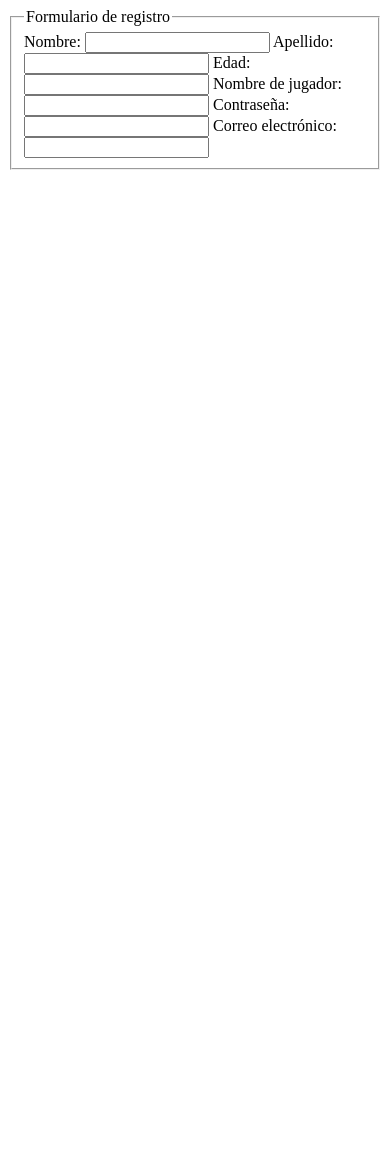
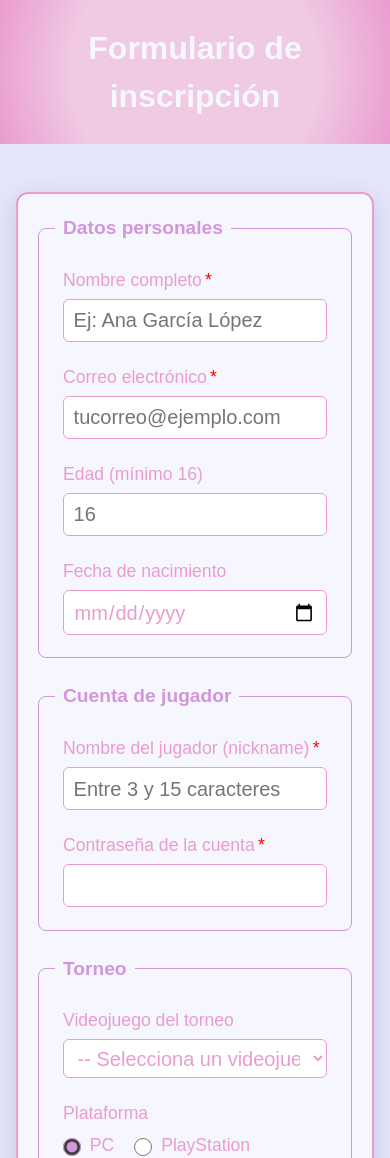
Before and after one commit to danielgc-29/0373-Llenguatges-de-marques, a plain HTML site: page sesion-7/index.html in a window 390 px wide. Shown: the top 1158 px of the page. Before the commit the page ends 844 px from the top, so only its background shows below. Drawn offline with Linux system fonts and the light colour scheme.

Commit message:
sesion-7-acabada

```diff
--- /dev/null
+++ b/sesion-7/css/main.css
@@ -0,0 +1,231 @@
+:root {
+  --primary-color: #f0c9e3;
+  --second-color: #ea9ccf;
+  --third-color: #f6f6fe;
+  --fourth-color: #e5e6fc;
+  --fifth-color: #d296db;
+}
+
+body {
+  min-height: 100vh;
+  display: flex;
+  flex-direction: column;
+  font-family: Arial, Helvetica, sans-serif;
+  color: var(--second-color);
+  background-color: var(--fourth-color);
+}
+
+header {
+  background: var(--primary-color);
+  background: radial-gradient(circle, var(--primary-color) 60%, var(--second-color) 100%);
+  margin-bottom: 3rem;
+}
+
+h1 {
+  font-size: 3rem;
+  font-weight: bold;
+  padding: 2rem;
+  text-align: center;
+  color: var(--third-color);
+}
+
+
+main {
+  flex: 1;
+  display: flex;
+  justify-content: center;
+  align-items: center;
+  padding: 0 1rem 3rem;
+}
+
+form,
+.card {
+  width: 100%;
+  max-width: 40rem;
+  border: 2px solid var(--second-color);
+  border-radius: 12px;
+  padding: 2.5rem;
+  background-color: var(--third-color);
+  box-shadow: 0 8px 24px rgba(68, 69, 99, 0.2);
+}
+
+.card h2 {
+  margin: 1.5rem 0 0.5rem;
+}
+
+.card ul {
+  padding-left: 1.5rem;
+}
+
+
+fieldset {
+  border: 1px solid var(--fifth-color);
+  border-radius: 8px;
+  padding: 1rem 1rem 0.5rem;
+  margin-bottom: 1.5rem;
+}
+
+legend {
+  padding: 0 0.5rem;
+  font-size: 1.2rem;
+  font-weight: bold;
+  color: var(--fifth-color);
+}
+
+
+.form-group {
+  padding: 0.5rem;
+  margin-bottom: 0.4rem;
+}
+
+.row {
+  display: flex;
+  gap: 1rem;
+}
+
+.row .form-group {
+  flex: 1;
+}
+
+input,
+textarea,
+select {
+  border: 1px solid var(--second-color);
+  border-radius: 6px;
+  color: var(--second-color);
+  background-color: #fff;
+  padding: 0.4rem 0.6rem;
+  transition: border-color 0.2s, box-shadow 0.2s;
+}
+
+input:not(input[type="radio"], input[type="checkbox"]),
+textarea,
+select {
+  width: 100%;
+  font-size: 1.25rem;
+  line-height: 1.75rem;
+}
+
+textarea {
+  resize: vertical;
+}
+
+
+input:focus,
+textarea:focus,
+select:focus {
+  outline: none;
+  border-color: var(--fifth-color);
+  box-shadow: 0 0 0 4px var(--primary-color);
+}
+
+label {
+  display: block;
+  margin-bottom: 0.35rem;
+  font-size: 1.1rem;
+}
+
+.inline {
+  display: inline;
+  margin-right: 1rem;
+}
+
+.options {
+  display: flex;
+  flex-wrap: wrap;
+  align-items: center;
+  gap: 0.25rem;
+}
+
+input[type="radio"],
+input[type="checkbox"] {
+  accent-color: var(--fifth-color);
+  width: 1.1rem;
+  height: 1.1rem;
+  vertical-align: middle;
+  margin-right: 0.3rem;
+}
+
+a {
+  color: var(--fifth-color);
+  font-weight: bold;
+}
+
+a:hover {
+  color: var(--second-color);
+}
+
+
+.buttons {
+  display: flex;
+  flex-wrap: wrap;
+  gap: 1rem;
+  justify-content: center;
+}
+
+.btn {
+  flex: 1;
+  min-width: 10rem;
+  height: 2.75rem;
+  margin-top: 1rem;
+  display: block;
+  line-height: 2.5rem;
+  text-align: center;
+  text-decoration: none;
+  font-size: 1.25rem;
+  border: 1px solid var(--second-color);
+  border-radius: 8px;
+  background-color: var(--fifth-color);
+  color: var(--third-color);
+  cursor: pointer;
+  transition: transform 0.15s, background-color 0.2s, box-shadow 0.2s;
+}
+
+.btn:hover {
+  background-color: var(--second-color);
+  transform: translateY(-2px);
+  box-shadow: 0 6px 14px rgba(68, 69, 99, 0.35);
+}
+
+.btn:active {
+  transform: translateY(0);
+}
+
+.btn-secondary {
+  background-color: transparent;
+  color: var(--second-color);
+}
+
+.btn-secondary:hover {
+  background-color: var(--primary-color);
+  color: var(--second-color);
+}
+
+
+.is-required::after {
+  content: '*';
+  color: red;
+  margin-left: 0.2rem;
+}
+
+
+@media (max-width: 600px) {
+  h1 {
+    font-size: 2rem;
+    padding: 1.5rem 1rem;
+  }
+
+  form,
+  .card {
+    padding: 1.25rem;
+  }
+
+  .row {
+    flex-direction: column;
+    gap: 0;
+  }
+
+  .btn {
+    min-width: 100%;
+  }
+}
--- /dev/null
+++ b/sesion-7/css/reset.css
@@ -0,0 +1,73 @@
+*,
+*::before,
+*::after {
+  box-sizing: border-box;
+}
+
+
+* {
+  margin: 0;
+}
+
+
+@media (prefers-reduced-motion: no-preference) {
+  html {
+    interpolate-size: allow-keywords;
+  }
+}
+
+body {
+
+  line-height: 1.5;
+
+  -webkit-font-smoothing: antialiased;
+}
+
+
+img,
+picture,
+video,
+canvas,
+svg {
+  display: block;
+  max-width: 100%;
+}
+
+
+input,
+button,
+textarea,
+select {
+  font: inherit;
+}
+
+
+p,
+h1,
+h2,
+h3,
+h4,
+h5,
+h6 {
+  overflow-wrap: break-word;
+}
+
+
+p {
+  text-wrap: pretty;
+}
+
+h1,
+h2,
+h3,
+h4,
+h5,
+h6 {
+  text-wrap: balance;
+}
+
+
+#root,
+#__next {
+  isolation: isolate;
+}
--- a/sesion-7/index.html
+++ b/sesion-7/index.html
@@ -2,36 +2,139 @@
 <html lang="es">
 
 <head>
-    <meta charset="UTF-8">
-    <meta name="viewport" content="width=device-width, initial-scale=1.0">
-    <title>Formulario</title>
+  <meta charset="UTF-8" />
+  <meta name="viewport" content="width=device-width, initial-scale=1.0" />
+  <title>Inscripción al torneo</title>
+
+  <link rel="stylesheet" href="./css/reset.css" />
+  <link rel="stylesheet" href="./css/main.css" />
 </head>
 
 <body>
-    <header>
+  <header>
+    <h1>Formulario de inscripción</h1>
+  </header>
 
-    </header>
-    <main>
-        <fieldset>
-            <legend>Formulario de registro</legend>
-        <form>
-            <label for="nombre">Nombre:</label>
-            <input type="text" id="nombre" name="nameNombre" required>
-            <label for="apellidos">Apellido:</label>
-            <input type="text" id="apellidos" name="nameApellidos" required>
-            <label for="number" id="edad" Name="nameEdad">Edad:</label>
-            <input type="number" id="edad" name="nameEdad" required>
-            <label for="text" id="Nickname" name="nameNickname">Nombre de jugador:</label>
-            <input type="text" id="Nickname" name="nameNickname" required>
-            <label for="contraseña" id="contraseña" name="nameContraseña">Contraseña:</label>
-            <input type="password" id="contraseña" name="nameContraseña" required>
-            <label for="email" id="email" name="nameEmail">Correo electrónico:</label>
-            <input type="email" id="email" name="nameEmail" required>
+  <main>
+    <form id="inscripcion">
+      <fieldset>
+        <legend>Datos personales</legend>
 
+        <div class="form-group">
+          <label for="nombre" class="is-required">Nombre completo</label>
+          <input type="text" id="nombre" name="nombre" placeholder="Ej: Ana García López" autocomplete="name"
+            required />
+        </div>
 
+        <div class="form-group">
+          <label for="correo" class="is-required">Correo electrónico</label>
+          <input type="email" id="correo" name="correo" placeholder="tucorreo@ejemplo.com" autocomplete="email"
+            required />
+        </div>
 
-        </form>
-    </main>
+        <div class="row">
+          <div class="form-group">
+            <label for="edad">Edad (mínimo 16)</label>
+            <input type="number" id="edad" name="edad" min="16" max="120" placeholder="16" />
+          </div>
+
+          <div class="form-group">
+            <label for="nacimiento">Fecha de nacimiento</label>
+            <input type="date" id="nacimiento" name="nacimiento" max="2010-11-12" />
+          </div>
+        </div>
+      </fieldset>
+
+      <fieldset>
+        <legend>Cuenta de jugador</legend>
+
+        <div class="form-group">
+          <label for="nickname" class="is-required">Nombre del jugador (nickname)</label>
+          <input type="text" id="nickname" name="nickname" minlength="3" maxlength="15"
+            placeholder="Entre 3 y 15 caracteres" required />
+        </div>
+
+        <div class="form-group">
+          <label for="password" class="is-required">Contraseña de la cuenta</label>
+          <input type="password" id="password" name="password" autocomplete="new-password" required />
+        </div>
+      </fieldset>
+
+      <fieldset>
+        <legend>Torneo</legend>
+
+        <div class="form-group">
+          <label for="videojuego">Videojuego del torneo</label>
+          <select id="videojuego" name="videojuego">
+            <option value="">-- Selecciona un videojuego --</option>
+            <option value="fortnite">Fortnite</option>
+            <option value="valorant">Valorant</option>
+            <option value="lol">League of Legends</option>
+            <option value="cs2">Counter-Strike 2</option>
+            <option value="rocket-league">Rocket League</option>
+            <option value="fc">EA Sports FC</option>
+          </select>
+        </div>
+
+        <div class="form-group">
+          <label>Plataforma</label>
+          <div class="options">
+            <div>
+              <input type="radio" id="plataforma-pc" name="plataforma" value="pc" checked />
+              <label for="plataforma-pc" class="inline">PC</label>
+            </div>
+            <div>
+              <input type="radio" id="plataforma-ps" name="plataforma" value="playstation" />
+              <label for="plataforma-ps" class="inline">PlayStation</label>
+            </div>
+            <div>
+              <input type="radio" id="plataforma-xbox" name="plataforma" value="xbox" />
+              <label for="plataforma-xbox" class="inline">Xbox</label>
+            </div>
+          </div>
+        </div>
+
+        <div class="form-group">
+          <label>Disponibilidad horaria</label>
+          <div class="options">
+            <div>
+              <input type="checkbox" id="horario-manana" name="disponibilidad" value="manana" />
+              <label for="horario-manana" class="inline">Mañana</label>
+            </div>
+            <div>
+              <input type="checkbox" id="horario-tarde" name="disponibilidad" value="tarde" />
+              <label for="horario-tarde" class="inline">Tarde</label>
+            </div>
+            <div>
+              <input type="checkbox" id="horario-noche" name="disponibilidad" value="noche" />
+              <label for="horario-noche" class="inline">Noche</label>
+            </div>
+          </div>
+        </div>
+      </fieldset>
+
+      <fieldset>
+        <legend>Información adicional</legend>
+
+        <div class="form-group">
+          <label for="comentarios">Comentarios adicionales</label>
+          <textarea id="comentarios" name="comentarios" rows="4" placeholder="Cuéntanos algo más (opcional)"></textarea>
+        </div>
+
+        <div class="form-group">
+          <input type="checkbox" id="normas" name="normas" value="aceptadas" required />
+          <label for="normas" class="inline is-required">
+            He leído y acepto las <a href="normas.html" target="_blank" rel="noopener">normas del torneo</a>
+          </label>
+        </div>
+      </fieldset>
+
+      <div class="buttons">
+        <button type="submit" class="btn">Inscribirme</button>
+        <button type="reset" class="btn btn-secondary">Limpiar formulario</button>
+      </div>
+    </form>
+  </main>
 </body>
 
 </html>
```
Also changed, not shown: sesion-7/normas.html (added, +65 -0 lines).
